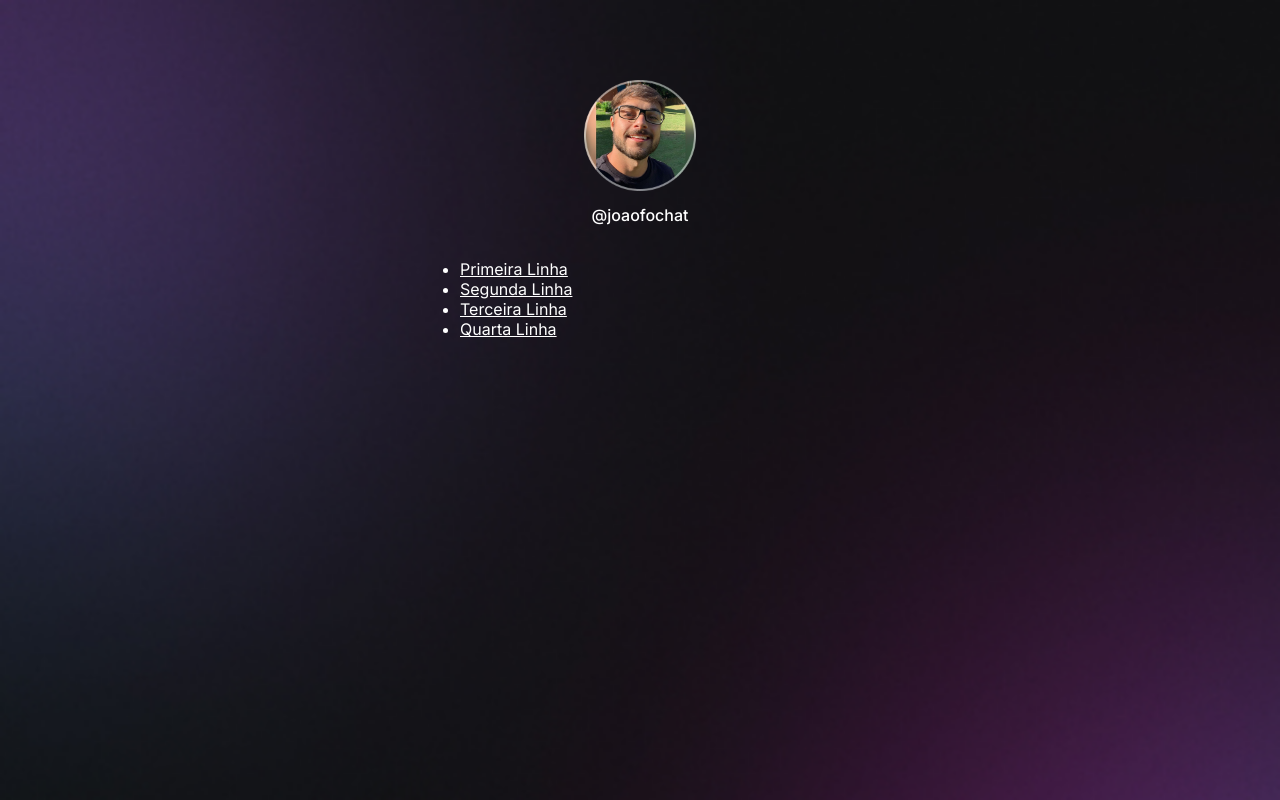
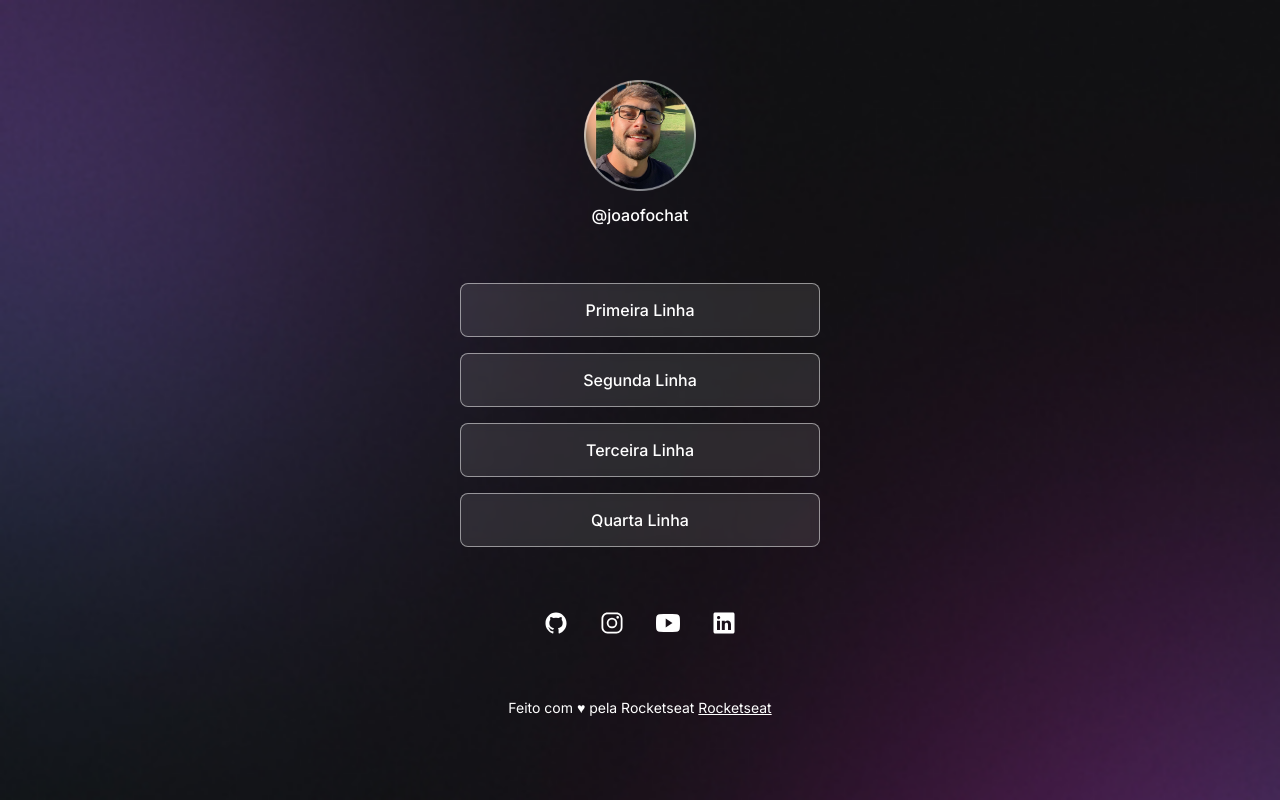
Before and after one commit to jvfochat/rocketseat-html-css, a plain HTML site: page index.html in a window 1280 px wide. Drawn offline with nearby package versions, Linux system fonts and the light colour scheme.

Commit message:
addproject

```diff
--- a/index.html
+++ b/index.html
@@ -1,10 +1,10 @@
 <!DOCTYPE html>
-<html lang="pt-br">
+<html lang="pt-br" class="light">
   <head>
     <link rel="preconnect" href="https://fonts.googleapis.com" />
     <link rel="preconnect" href="https://fonts.gstatic.com" crossorigin />
     <link
-      href="https://fonts.googleapis.com/css2?family=Inter:ital,opsz,wght@0,14..32,100..900;1,14..32,100..900&display=swap"
+      href="https://fonts.googleapis.com/css2?family=Inter:wght@400;500&display=swap"
       rel="stylesheet"
     />
 
@@ -40,6 +40,34 @@
           <a href="#">Quarta Linha</a>
         </li>
       </ul>
+      <div id="social-links">
+        <a href="https://github.com" target="_blank">
+          <ion-icon name="logo-github"></ion-icon>
+        </a>
+        <a href="https://instagram.com" target="_blank">
+          <ion-icon name="logo-instagram"></ion-icon>
+        </a>
+        <a href="https://youtube.com" target="_blank">
+          <ion-icon name="logo-youtube"></ion-icon>
+        </a>
+        <a href="https://linkedin.com" target="_blank">
+          <ion-icon name="logo-linkedin"></ion-icon>
+        </a>
+      </div>
+
+      <footer>
+        Feito com ♥ pela Rocketseat
+        <a href="https://rocketseat.com.br/">Rocketseat</a>
+      </footer>
     </div>
+
+    <script
+      type="module"
+      src="https://unpkg.com/ionicons@7.1.0/dist/ionicons/ionicons.esm.js"
+    ></script>
+    <script
+      nomodule
+      src="https://unpkg.com/ionicons@7.1.0/dist/ionicons/ionicons.js"
+    ></script>
   </body>
 </html>
--- a/style.css
+++ b/style.css
@@ -4,13 +4,23 @@
   box-sizing: border-box;
 }
 
+:root {
+  --text-color: white;
+  --bg-url: url(./assets/bg-mobile.jpg);
+}
+
+.liht {
+  --text-color: black;
+  --bg-url: url(./assets/bg-mobile-light.jpg);
+}
+
 body {
-  background: url(./assets/bg-mobile.jpg) no-repeat top center/cover;
+  background: var(--bg-url) no-repeat top center/cover;
 }
 
 body * {
   font-family: "Inter", sans-serif;
-  color: white;
+  color: var(--text-color);
 }
 #container {
   width: 360px;
@@ -30,3 +40,62 @@ body * {
   line-height: 24px;
   margin: 8px;
 }
+
+ul {
+  list-style: none;
+  display: flex;
+  flex-direction: column;
+  gap: 16px;
+  padding: 24px 0;
+}
+
+ul li a {
+  border: 1px solid red;
+  display: flex;
+  align-items: center;
+  justify-content: center;
+  padding: 16px 24px;
+
+  background: rgba(255, 255, 255, 0.1);
+  border: 1px solid rgba(255, 255, 255, 0.5);
+  border-radius: 8px;
+
+  backdrop-filter: blur(4px);
+  -webkit-backdrop-filter: blur(4px);
+
+  text-decoration: none;
+  font-weight: 500;
+
+  transition: all 0.5s;
+}
+
+ul li a:hover {
+  background: rgba(255, 255, 255, 0.5);
+  border: 1px solid var(--text-color);
+}
+
+#social-links {
+  display: flex;
+  justify-content: center;
+  padding: 24px 0;
+  font-size: 24px;
+}
+
+#social-links a {
+  display: flex;
+  align-items: center;
+  justify-items: center;
+  padding: 16px;
+  transition: background 0.2s;
+  border-radius: 50%;
+}
+
+#social-links a:hover {
+  background: rgba(255, 255, 255, 0.2);
+}
+
+footer {
+  padding: 24px 0;
+  text-align: center;
+  font-size: 14px;
+}
```
